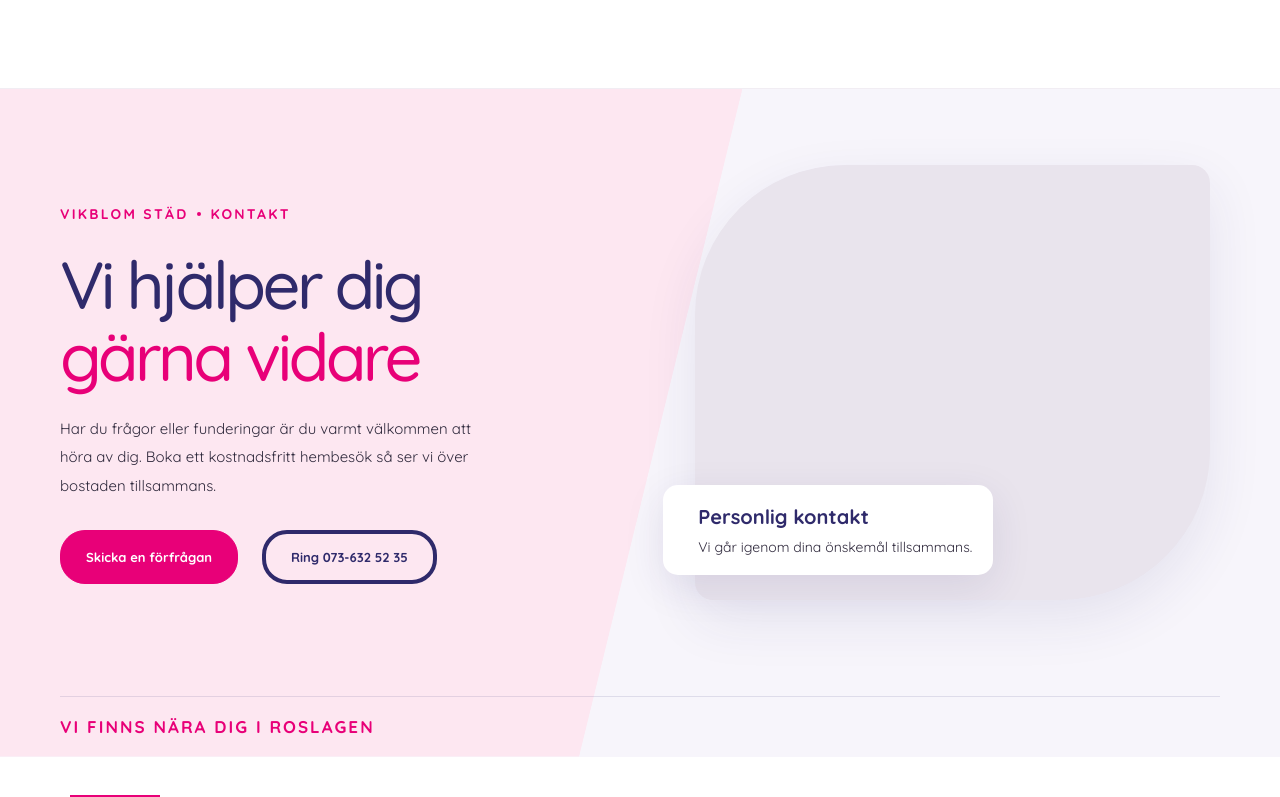
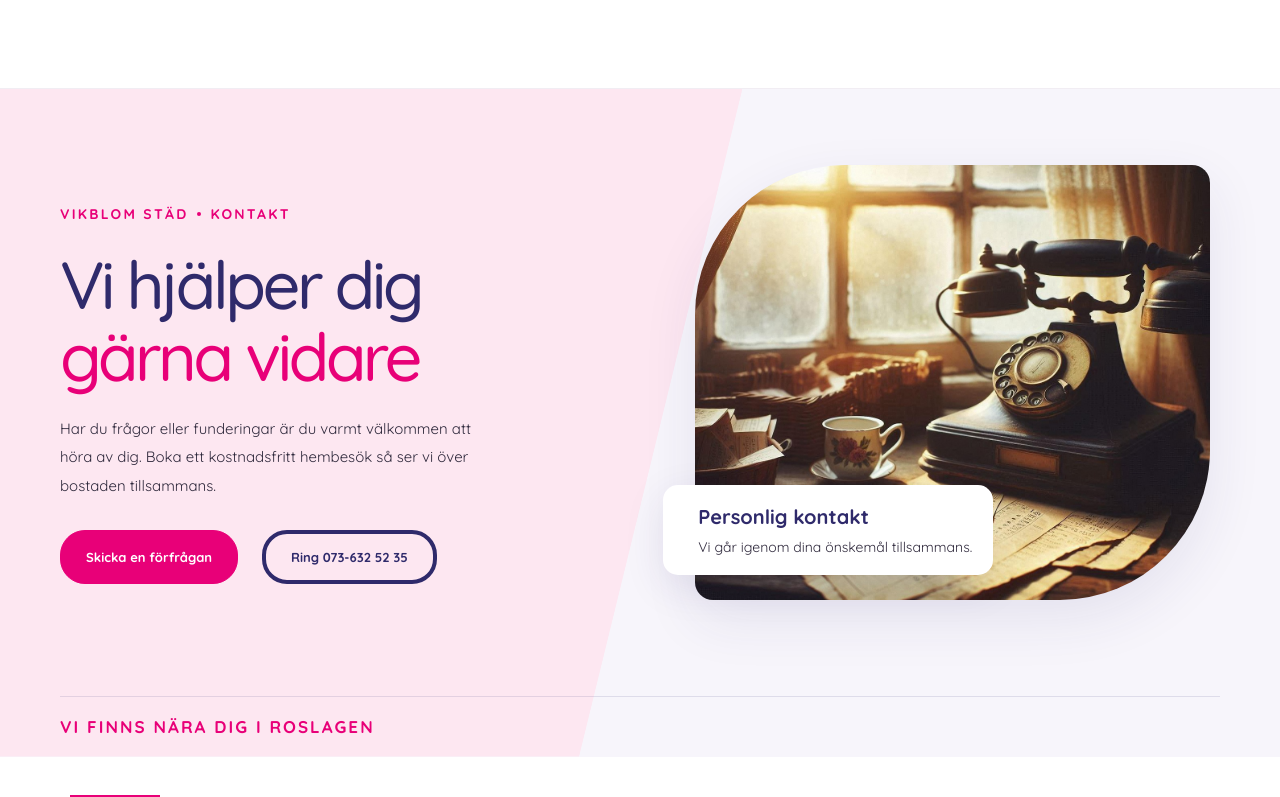
Before and after one commit to annkar73/vikblomsstad, a Next.js app: page /contact in a window 1280 px wide. Shown: the part 557-1354 px from the top of the page. Built offline with nearby package versions, Linux system fonts and the light colour scheme.

Commit message:
update image contact

```diff
--- a/app/contact/page.tsx
+++ b/app/contact/page.tsx
@@ -38,9 +38,9 @@ export default function ContactPage() {
             </div>
           </div>
 
-          <div className="hero-visual">
+          <div className="hero-visual hero-contact">
             <div
-              className="hero-photo hero-contact"
+              className="hero-photo"
               role="img"
               aria-label="Bild som illustrerar Vikblom Städs arbete"
             />
```
